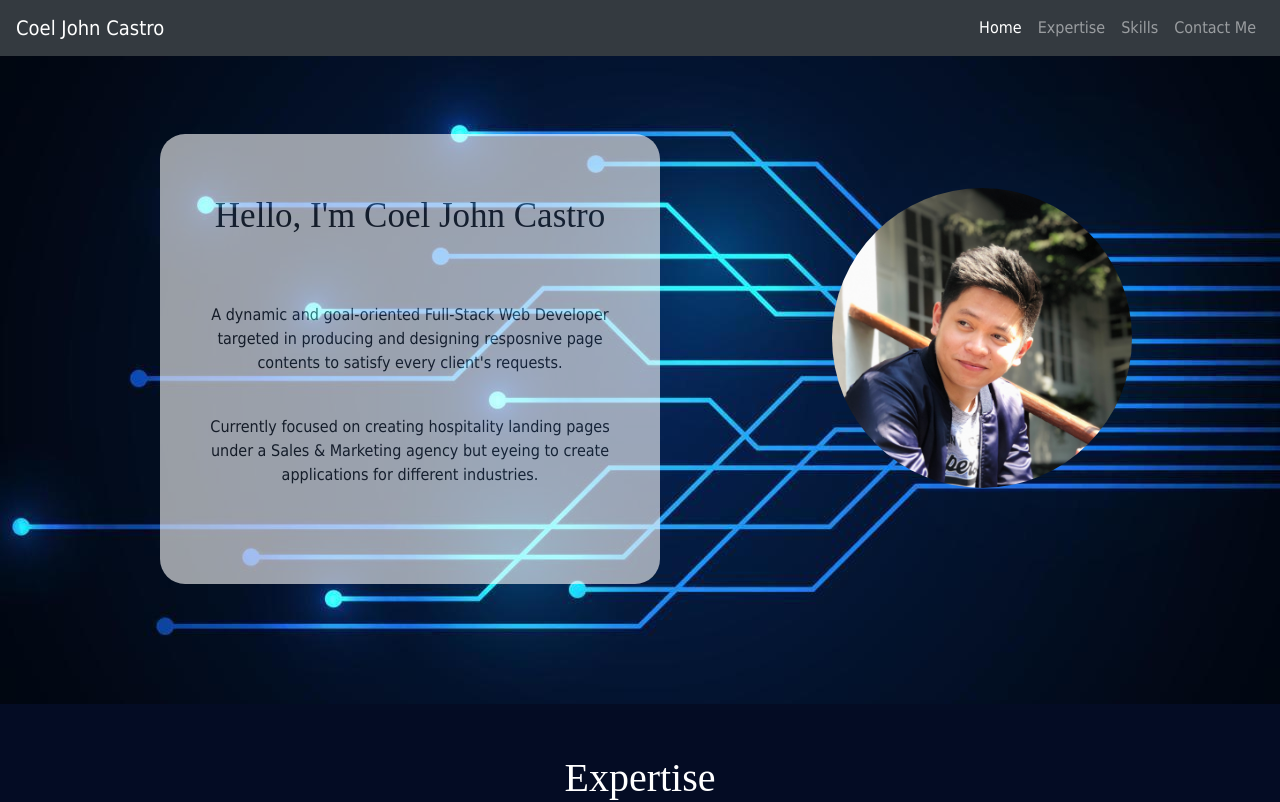
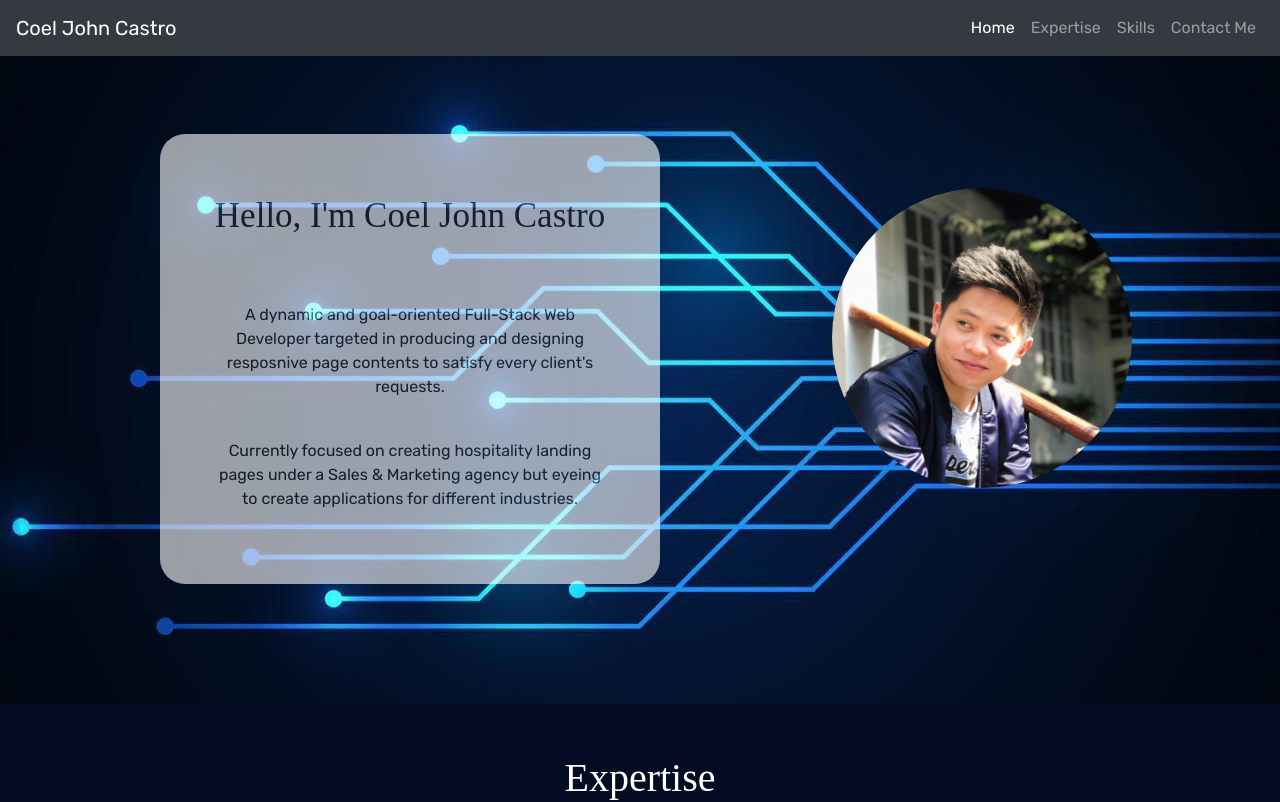
Before and after one commit to coeljohncastro/webportfolio, a plain HTML site: page castro-capstone1.html in a window 1280 px wide. Shown: the top 802 px of the page. Drawn offline with nearby package versions, Linux system fonts and the light colour scheme.

Commit message:
Add updated capstone code

```diff
--- a/castro-capstone1.html
+++ b/castro-capstone1.html
@@ -9,6 +9,11 @@
 
 		<!-- Bootstrap CSS -->
 		<link rel="stylesheet" href="https://cdn.jsdelivr.net/npm/bootstrap@4.6.1/dist/css/bootstrap.min.css" integrity="sha384-zCbKRCUGaJDkqS1kPbPd7TveP5iyJE0EjAuZQTgFLD2ylzuqKfdKlfG/eSrtxUkn" crossorigin="anonymous">
+
+		<!-- Google Font -->
+		<link rel="preconnect" href="https://fonts.googleapis.com">
+		<link rel="preconnect" href="https://fonts.gstatic.com" crossorigin>
+		<link href="https://fonts.googleapis.com/css2?family=Rubik&display=swap" rel="stylesheet">
 
 		<title>Coel John Castro</title>
 	</head>
--- a/index.css
+++ b/index.css
@@ -7,7 +7,7 @@
 .container-fluid {
 	padding-right: 0px !important;
 	padding-left: 0px !important;
-	font-family: Tahoma
+	font-family: 'Rubik', sans-serif;
 }
 
 .main-pg{
```
